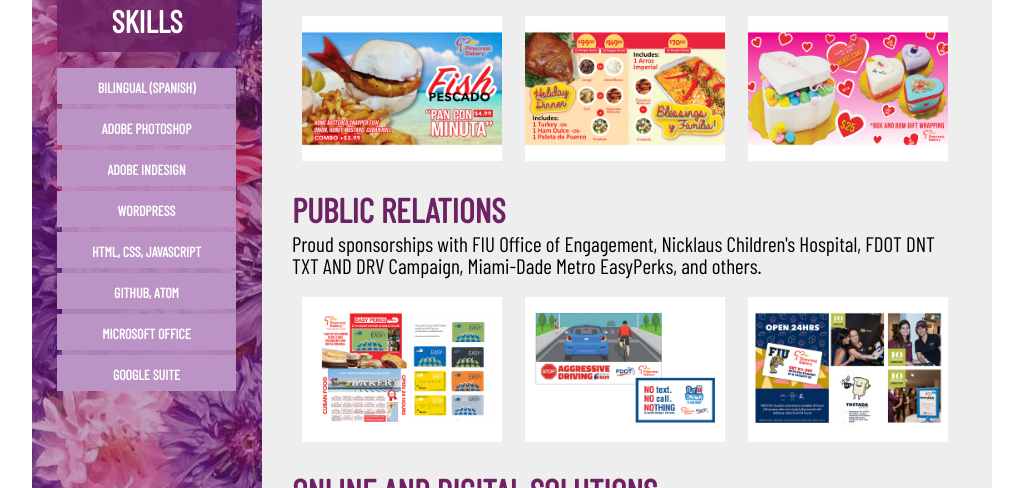
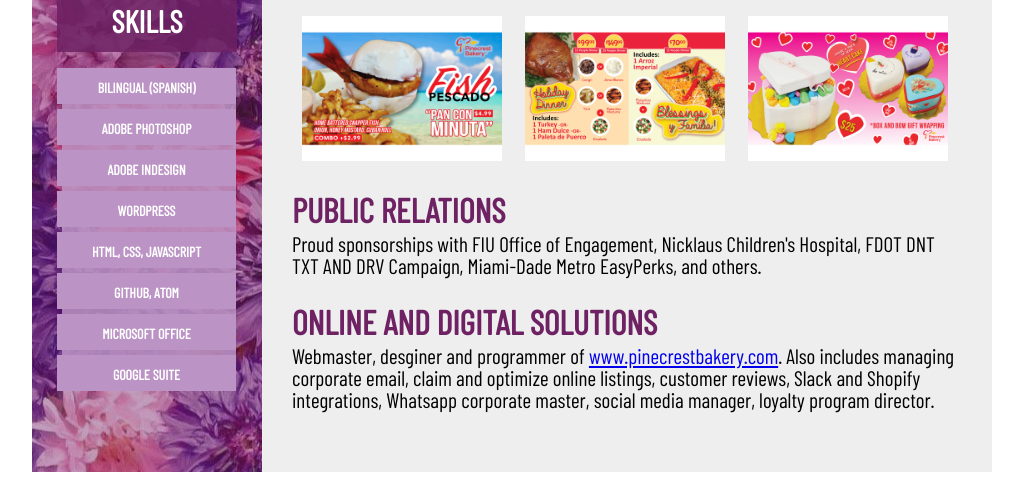
Before and after one commit to vevagency/github.io, a plain HTML site: page professional.html in a window 1280 px wide. Shown: the part 928-1416 px from the top of the page, without its empty margins (128-1151 px from the left). Drawn offline with nearby package versions, Linux system fonts and the light colour scheme.

Commit message:
Professional page weight

```diff
--- a/professional.html
+++ b/professional.html
@@ -113,9 +113,9 @@
         <section class="portfolio-gallery">
           <h2>Public Relations</h2>
           <p>Proud sponsorships with FIU Office of Engagement, Nicklaus Children's Hospital, FDOT DNT TXT AND DRV Campaign, Miami-Dade Metro EasyPerks, and others.</p>
-          <a href="image/pb/pb-easyperks.jpg" data-lightbox="pr" data-title="Pinecrest Bakery Easy Perks Partnership"><img src="image/pb/pb-easyperks.jpg" alt="Image 1" /></a>
+          <!-- <a href="image/pb/pb-easyperks.jpg" data-lightbox="pr" data-title="Pinecrest Bakery Easy Perks Partnership"><img src="image/pb/pb-easyperks.jpg" alt="Image 1" /></a>
           <a href="image/pb/pb-fdot.jpg" data-lightbox="pr" data-title="Pinecrest Bakery Florida Department of Transportation Partnership"><img src="image/pb/pb-fdot.jpg" alt="Image 2" /></a>
-          <a href="image/pb/pb-fiu.jpg" data-lightbox="pr" data-title="Pinecrest Bakery FIU Tostada Tuesday Exclusive Partners"><img src="image/pb/pb-fiu.jpg" alt="Image 3" /></a>
+          <a href="image/pb/pb-fiu.jpg" data-lightbox="pr" data-title="Pinecrest Bakery FIU Tostada Tuesday Exclusive Partners"><img src="image/pb/pb-fiu.jpg" alt="Image 3" /></a> -->
         </section>
 
         <section class="portfolio-gallery">
```
